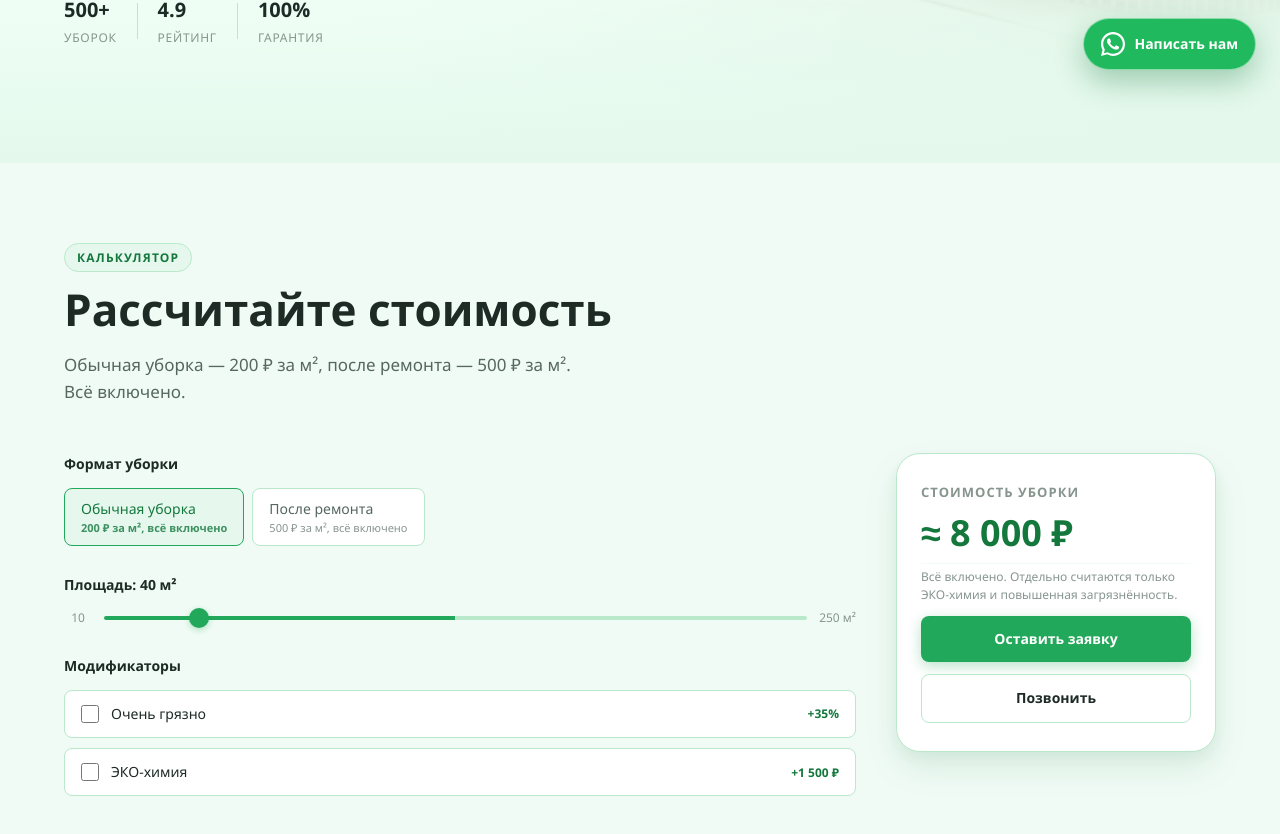
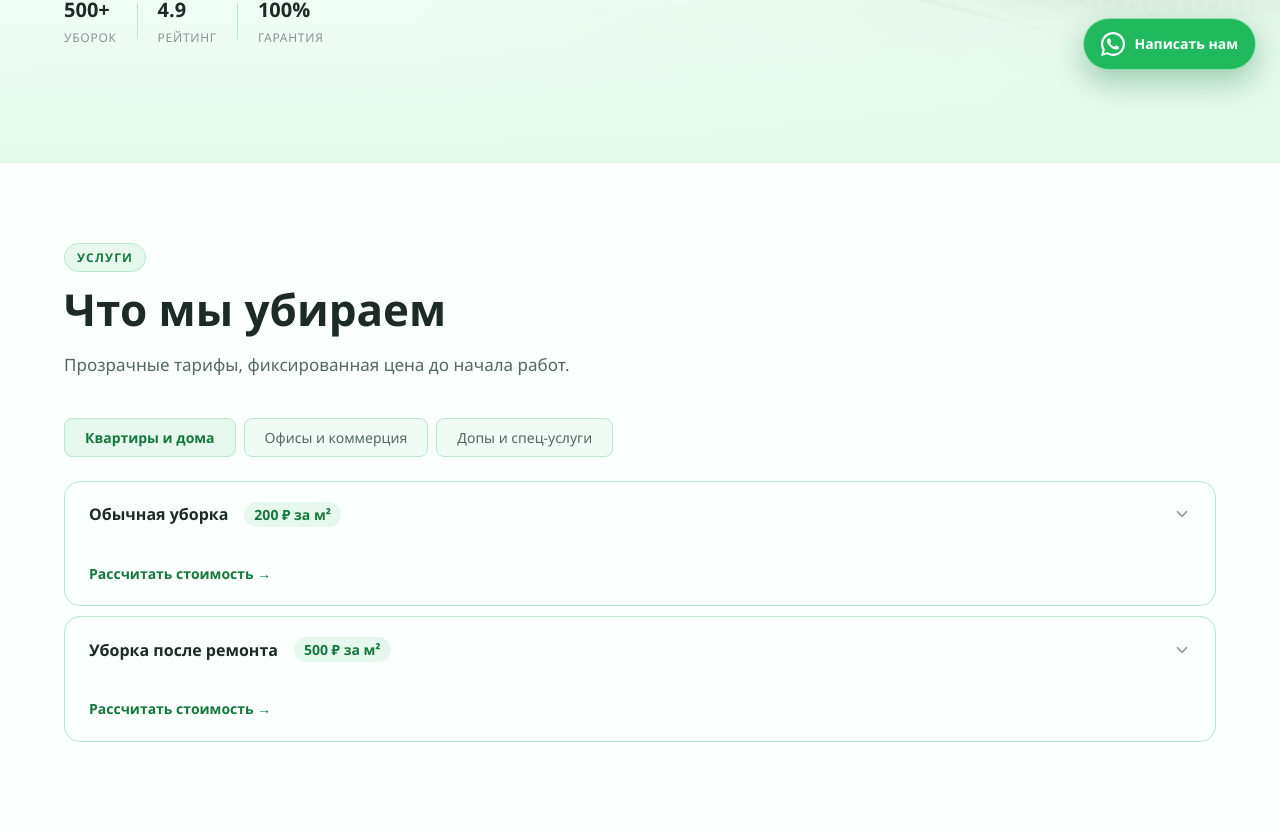
Before and after one commit to zowelqqee/chistotaexpress, a Next.js app: page / in a window 1280 px wide. Shown: the part 706-1540 px from the top of the page. Built offline with nearby package versions, Linux system fonts and the light colour scheme.

Commit message:
sovsem dlya ty[ih

```diff
--- a/app/page.jsx
+++ b/app/page.jsx
@@ -22,10 +22,10 @@ export default function HomePage() {
       <Header />
       <main>
         <Hero />
-        <PricingCalculator />
         <ServicesAccordion />
         <ChoiceSection />
         <ProcessSection />
+        <PricingCalculator />
         <CareSection />
         <BeforeAfterSection />
         <CTASection />
```
